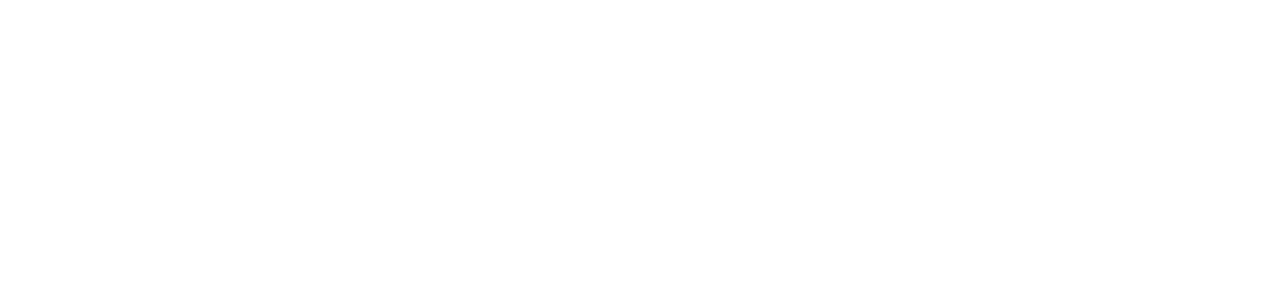
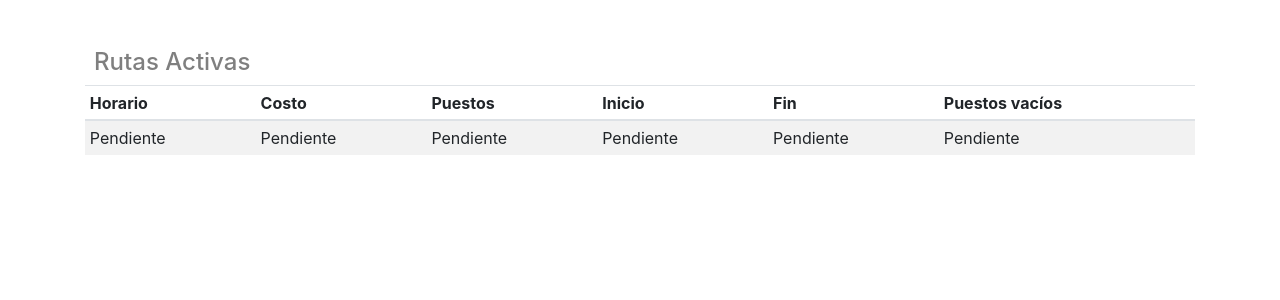
Before and after one commit to machucagelvez/carpooling-front, a React (Create React App) app: page /cproutes in a window 1280 px wide. Shown: the top 300 px of the page. Built offline with nearby package versions, Linux system fonts and the light colour scheme.

Commit message:
Redireccionamiento OK

```diff
--- a/src/components/App.js
+++ b/src/components/App.js
@@ -6,6 +6,7 @@ import AvailableRoutes from '../pages/AvailableRoutes';
 import CreateRoute from '../pages/CreateRoute'
 import ViewRoute from '../pages/ViewRoute'
 import './styles/App.css';
+import CarpoolerRoutes from '../pages/CarpoolerRoutes';
 
 function App() {
     return (
@@ -16,6 +17,7 @@ function App() {
                 <Route exact path="/routes" component={AvailableRoutes} />
                 <Route exact path="/createroute" component={CreateRoute} />
                 <Route exact path="/viewroute" component={ViewRoute} />
+                <Route exact path="/cproutes" component={CarpoolerRoutes} />
             </Switch>
         </BrowserRouter>
 
--- /dev/null
+++ b/src/components/Menu.js
@@ -0,0 +1,19 @@
+import { Navbar } from 'react-bootstrap'
+
+function Menu() {
+
+    return(
+
+        <Navbar bg="light" expand="lg">
+            <Navbar.Brand href="#home">React-Bootstrap</Navbar.Brand>
+            <Navbar.Toggle aria-controls="basic-navbar-nav" />
+            <Navbar.Collapse id="basic-navbar-nav">
+
+
+            </Navbar.Collapse>
+        </Navbar>
+
+    )
+}
+
+export default Menu
--- a/src/components/ModalNewRoute.js
+++ b/src/components/ModalNewRoute.js
@@ -12,11 +12,12 @@ const schema = yup.object().shape({
     spaces: yup.number().required('Campo obligatorio')
 })
 
-function SaveRoute(values) {
-    console.log(values)
+function SaveRoute(values, props) {
+    const completeRoute = {...props.route, ...values}
+
     fetch('http://localhost:4000/route',{
             method: 'POST',
-            body:JSON.stringify(values),
+            body:JSON.stringify(completeRoute),
             headers:{
                 'Accept': 'application/json',
                 'Content-Type': 'application/json'
@@ -25,26 +26,22 @@ function SaveRoute(values) {
         .then(res => res.json())
         .then(data => {
             if(data.message!=='Ruta creada') {
-                return window.alert(data.message)
+                window.alert(data.message)
             }else{
-                //this.props.history.push('/routes')
-                return console.log(data)
+                props.history.push('/cproutes')
             }
 
         })
 }
 
-function ModalNewRoute() {
+function ModalNewRoute(props) {
     const [show, setShow] = useState(false);
-
     const handleClose = () => setShow(false);
     const handleShow = () => setShow(true);
 
     return (
         <>
-            <Button className="btn btn-success" onClick={handleShow}>
-                Crear
-            </Button>
+            <Button className="btn btn-success" onClick={handleShow}>Crear</Button>
 
             <Modal show={show} onHide={handleClose} >
                 <Modal.Header className="bg-dark" closeButton>
@@ -54,7 +51,7 @@ function ModalNewRoute() {
                     <Formik
                         validationSchema={schema}
                         onSubmit={(values, actions) => {
-                            SaveRoute(values)
+                            SaveRoute(values, props)
                             actions.setSubmitting(false);
 
                         }}
@@ -156,7 +153,6 @@ function ModalNewRoute() {
                                 </Row>
                             </Form>
                         )}
-
                     </Formik>
                 </Modal.Body>
             </Modal>
--- a/src/pages/AvailableRoutes.js
+++ b/src/pages/AvailableRoutes.js
@@ -1,5 +1,6 @@
 import { Component } from "react";
 import { withRouter, Link } from "react-router-dom";
+//import Menu from '../components/Menu'
 
 class AvailableRoutes extends Component {
 
@@ -8,6 +9,7 @@ class AvailableRoutes extends Component {
         this.state = {
             routeId: '',
             schedule: '',
+            time: '',
             routeName: '',
             carpooler: '',
             cost: '',
@@ -23,7 +25,6 @@ class AvailableRoutes extends Component {
             .then((response) => response.json())
             .then((datos) => {
                 this.setState({routes: datos.data});
-                //console.log(this.state.routes);
             })
     }
 
@@ -35,6 +36,7 @@ class AvailableRoutes extends Component {
                 this.setState({
                     routeId: route.data.routeId,
                     schedule: route.data.schedule,
+                    time: route.data.time,
                     routeName: route.data.routeName,
                     carpooler: route.data.carpooler,
                     cost: route.data.cost
@@ -48,6 +50,7 @@ class AvailableRoutes extends Component {
     }
 
     render() {
+
         return (
             <div className="container">
                 <div className="row d-flex justify-content-start mt-5">
@@ -60,7 +63,6 @@ class AvailableRoutes extends Component {
                         <th scope="col">Horario</th>
                         <th scope="col">Ruta</th>
                         <th scope="col">Carpooler</th>
-                        <th scope="col">Transporte</th>
                         </tr>
                     </thead>
                     <tbody>
@@ -68,10 +70,9 @@ class AvailableRoutes extends Component {
                             this.state.routes.map(route => {
                                 return(
                                     <tr key={route.routeId}>
-                                        <td>{route.schedule}</td>
+                                        <td>{route.schedule} - {route.time}</td>
                                         <td><Link to="#" onClick={() => this.handleClick(route.routeId)}>{route.routeName}</Link></td>
                                         <td>{route.carpooler}</td>
-                                        <td>{}</td>
                                     </tr>
                                 )
                             })
--- /dev/null
+++ b/src/pages/CarpoolerRoutes.js
@@ -0,0 +1,41 @@
+import { Component } from "react";
+
+
+class CarpoolerRoutes extends Component{
+
+    render() {
+
+        return(
+            <div className="container">
+                <div className="row d-flex justify-content-start mt-5">
+                    <h4 className="text-black-50 ml-4">Rutas Activas</h4>
+                </div>
+
+                <table className="table table-sm table-striped">
+                    <thead>
+                        <tr>
+                        <th scope="col">Horario</th>
+                        <th scope="col">Costo</th>
+                        <th scope="col">Puestos</th>
+                        <th scope="col">Inicio</th>
+                        <th scope="col">Fin</th>
+                        <th scope="col">Puestos vacíos</th>
+                        </tr>
+                    </thead>
+                    <tbody>
+                        <tr >
+                            <td>Pendiente</td>
+                            <td>Pendiente</td>
+                            <td>Pendiente</td>
+                            <td>Pendiente</td>
+                            <td>Pendiente</td>
+                            <td>Pendiente</td>
+                        </tr>
+                    </tbody>
+                </table>
+            </div>
+        )
+    }
+}
+
+export default CarpoolerRoutes
--- a/src/pages/Register.js
+++ b/src/pages/Register.js
@@ -13,11 +13,9 @@ const schema = yup.object().shape({
     terms: yup.bool().required().oneOf([true], 'Se deben aceptar los términos y condiciones')
 })
 
-function Register() {
+function Register(props) {
 
     function SaveUser(values) {
-
-        //event.preventDefault()
         fetch('http://localhost:4000/user',{
             method: 'POST',
             body:JSON.stringify(values),
@@ -29,10 +27,9 @@ function Register() {
         .then(res => res.json())
         .then(data => {
             if(data.message!=='Usuario creado') {
-                return window.alert(data.message)
+                window.alert(data.message)
             }else{
-                //this.props.history.push('/routes')
-                return console.log(data)
+                props.history.push('/routes')
             }
 
         })
--- a/src/pages/ViewRoute.js
+++ b/src/pages/ViewRoute.js
@@ -45,7 +45,7 @@ function Footer(props) {
                 </thead>
                 <tbody>
                     <tr>
-                        <td>{props.route.schedule}</td>
+                        <td>{props.route.schedule} - {props.route.time}</td>
                         <td>${props.route.cost}</td>
                         <td>{props.route.carpooler}</td>
                     </tr>
@@ -62,6 +62,7 @@ class ViewRoute extends Component {
         this.state = {
             routeId: props.location.state.routeId,
             schedule: props.location.state.schedule,
+            time: props.location.state.time,
             routeName: props.location.state.routeName,
             carpooler: props.location.state.carpooler,
             cost:props.location.state.cost
@@ -69,7 +70,6 @@ class ViewRoute extends Component {
     }
 
     render() {
-
         return (
             <div className="border border-secondary rounded">
                 <Header name={this.state.routeName}/>
```
Also changed, not shown: src/pages/CreateRoute.js (+56 -15 lines).
